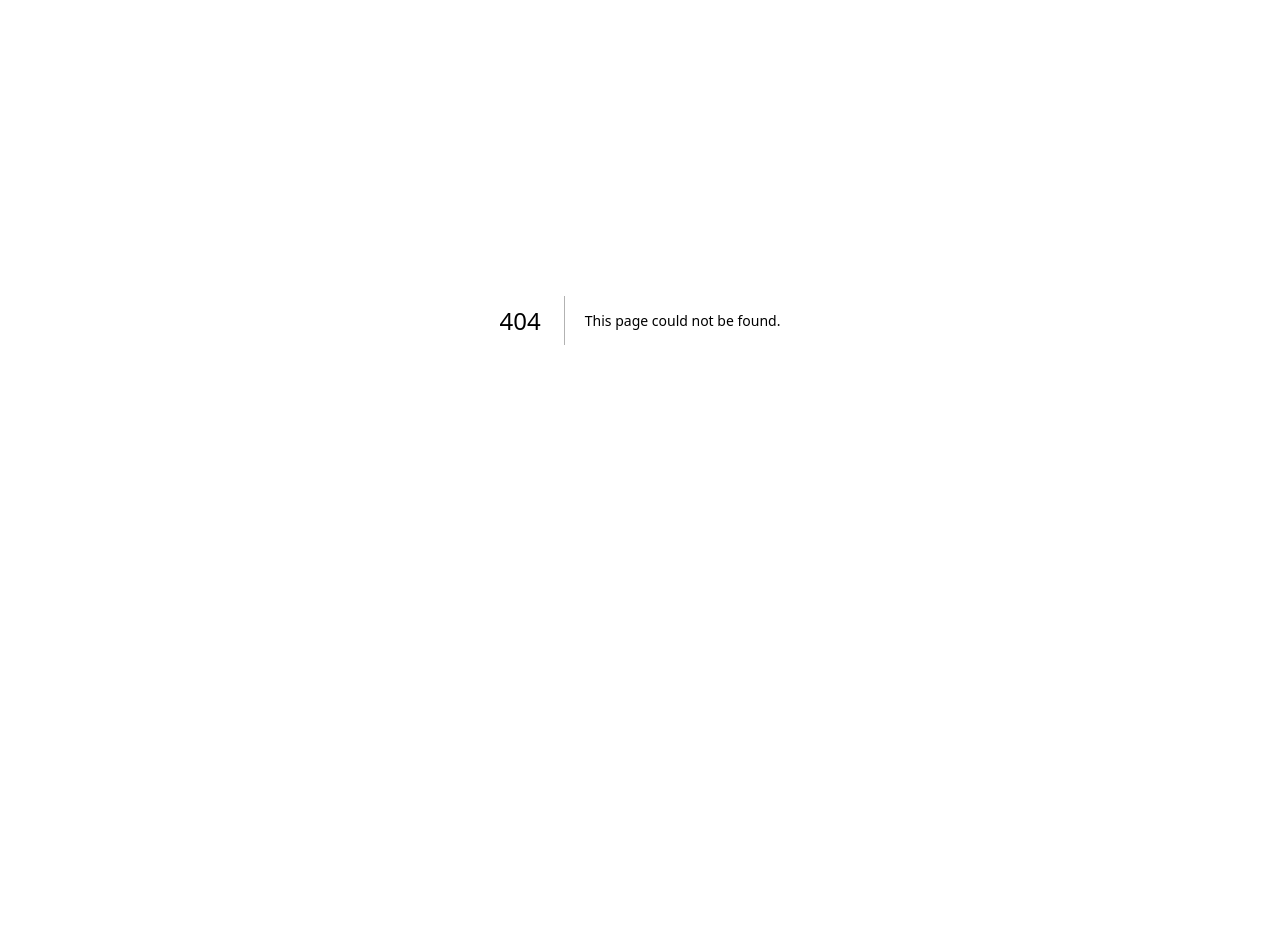
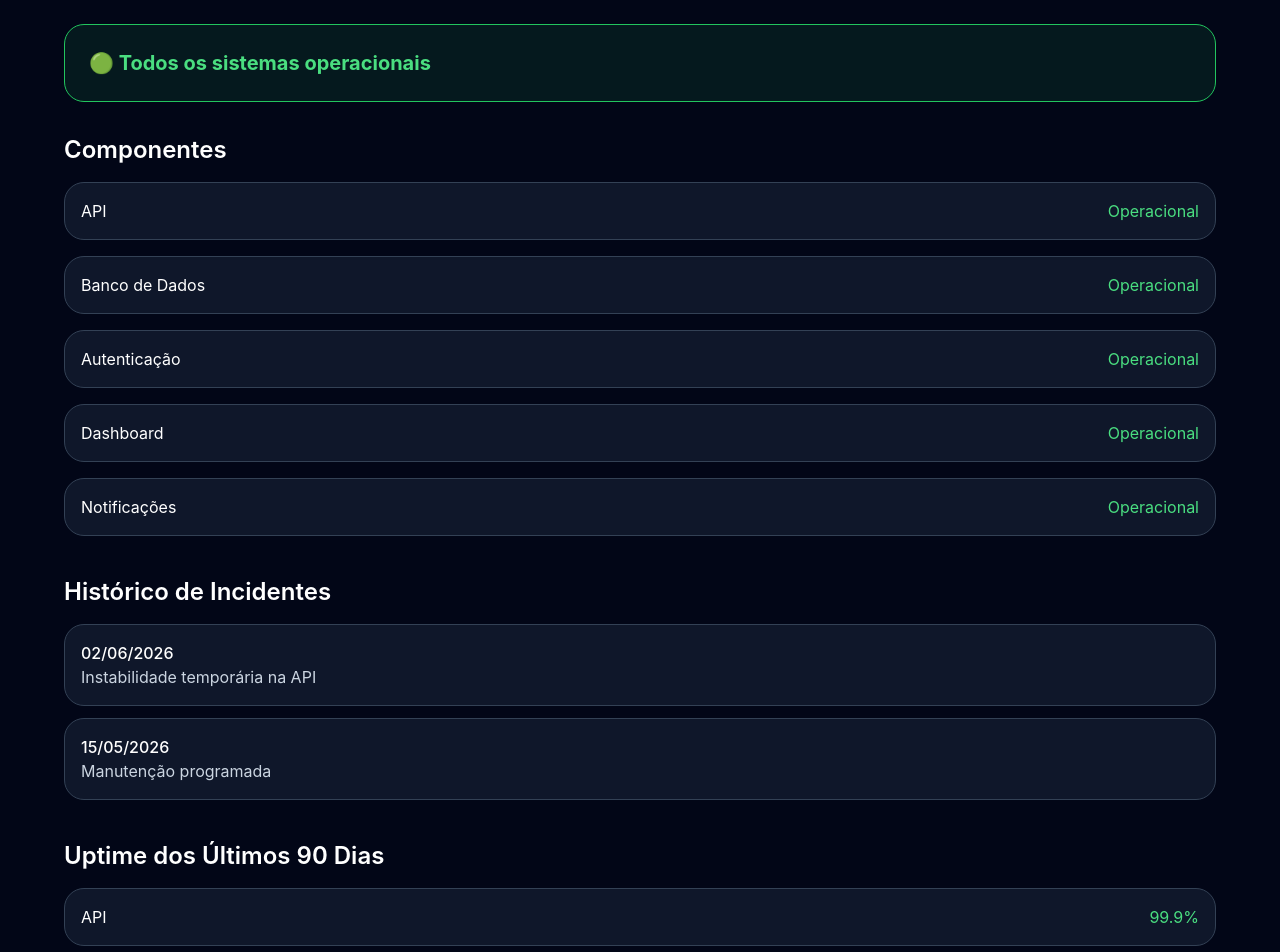
Before and after one commit to juninhos-comunidade/Cifrinho, a Next.js app in the folder apps/web/: page /status in a window 1280 px wide. Before the commit this address had no page. Shown: the part 80-1032 px from the top of the page. Before the commit the page ends 800 px from the top, so only its background shows below. Built offline with nearby package versions, Linux system fonts and the light colour scheme.

Commit message:
feat: cria página status do serviço

```diff
--- /dev/null
+++ b/apps/web/src/app/status/page.tsx
@@ -0,0 +1,112 @@
+export default function StatusPage() {
+  const services = [
+    "API",
+    "Banco de Dados",
+    "Autenticação",
+    "Dashboard",
+    "Notificações",
+  ];
+
+  const incidents = [
+    {
+      date: "02/06/2026",
+      description: "Instabilidade temporária na API",
+    },
+    {
+      date: "15/05/2026",
+      description: "Manutenção programada",
+    },
+  ];
+
+  const uptimes = [
+    { service: "API", uptime: "99.9%" },
+    { service: "Banco de Dados", uptime: "99.8%" },
+    { service: "Autenticação", uptime: "99.7%" },
+    { service: "Dashboard", uptime: "99.9%" },
+    { service: "Notificações", uptime: "99.8%" },
+  ];
+
+  return (
+    <main className="min-h-screen bg-slate-950 text-white p-8">
+      <div className="mx-auto max-w-6xl">
+        <h1 className="mb-8 text-4xl font-bold">
+          Status do Serviço
+        </h1>
+
+        <div className="mb-8 rounded-xl border border-green-500 bg-green-500/10 p-6">
+          <h2 className="text-xl font-bold text-green-400">
+            🟢 Todos os sistemas operacionais
+          </h2>
+        </div>
+
+        <section className="mb-10">
+          <h2 className="mb-4 text-2xl font-semibold">
+            Componentes
+          </h2>
+
+          <div className="grid gap-4">
+            {services.map((service) => (
+              <div
+                key={service}
+                className="flex justify-between rounded-xl border border-slate-700 bg-slate-900 p-4"
+              >
+                <span>{service}</span>
+                <span className="text-green-400">
+                  Operacional
+                </span>
+              </div>
+            ))}
+          </div>
+        </section>
+
+        <section className="mb-10">
+          <h2 className="mb-4 text-2xl font-semibold">
+            Histórico de Incidentes
+          </h2>
+
+          <div className="space-y-3">
+            {incidents.map((incident) => (
+              <div
+                key={incident.date}
+                className="rounded-xl border border-slate-700 bg-slate-900 p-4"
+              >
+                <p className="font-medium">
+                  {incident.date}
+                </p>
+                <p className="text-slate-300">
+                  {incident.description}
+                </p>
+              </div>
+            ))}
+          </div>
+        </section>
+
+        <section className="mb-10">
+          <h2 className="mb-4 text-2xl font-semibold">
+            Uptime dos Últimos 90 Dias
+          </h2>
+
+          <div className="space-y-3">
+            {uptimes.map((item) => (
+              <div
+                key={item.service}
+                className="flex justify-between rounded-xl border border-slate-700 bg-slate-900 p-4"
+              >
+                <span>{item.service}</span>
+                <span className="text-green-400">
+                  {item.uptime}
+                </span>
+              </div>
+            ))}
+          </div>
+        </section>
+
+        <button
+          className="rounded-xl bg-green-600 px-6 py-3 font-semibold transition hover:bg-green-500"
+        >
+          Assinar Atualizações
+        </button>
+      </div>
+    </main>
+  );
+}
```
